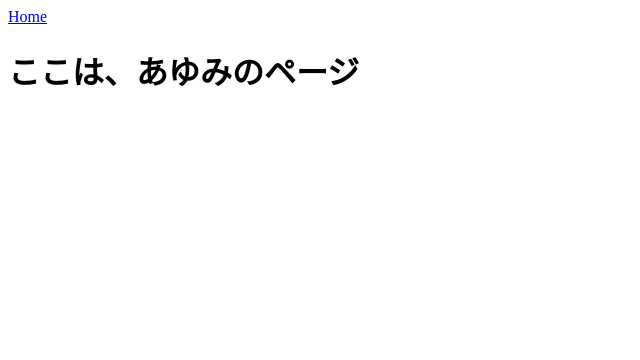
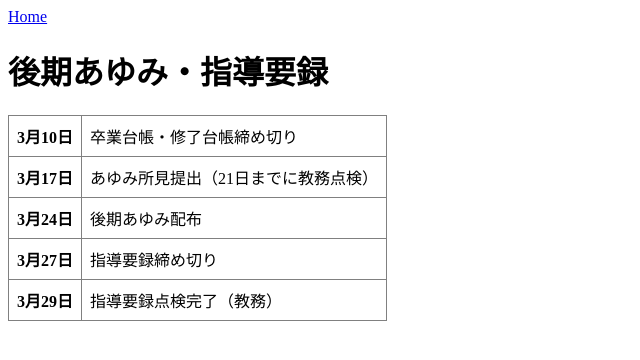
Before and after one commit to tokoshika/astro-deploy, an Astro site: page /astro-deploy/ayumi in a window 1280 px wide. Shown: the whole page, without its empty margins (0-640 px from the left). Built offline with nearby package versions, Linux system fonts and the light colour scheme; Astro itself is replaced by a stand-in of ours.

Commit message:
Add files via upload

```diff
--- a/src/pages/ayumi.astro
+++ b/src/pages/ayumi.astro
@@ -1,13 +1,46 @@
 <!DOCTYPE html>
-<html lang="en">
-<head>
-    <meta charset="UTF-8">
-    <meta http-equiv="X-UA-Compatible" content="IE=edge">
-    <meta name="viewport" content="width=device-width, initial-scale=1.0">
+<html lang="ja">
+  <head>
+    <meta charset="UTF-8" />
+    <meta http-equiv="X-UA-Compatible" content="IE=edge" />
+    <meta name="viewport" content="width=device-width, initial-scale=1.0" />
     <title>Document</title>
-</head>
-<body>
+  </head>
+  <body>
     <a href="https://tokoshika.github.io/astro-deploy/">Home</a>
-    <h1>ここは、あゆみのページ</h1>
-</body>
+    <h1>後期あゆみ・指導要録</h1>
+
+    <table border="1" style="border-collapse: collapse">
+      <tr>
+        <th> 3月10日</th>
+        <td>卒業台帳・修了台帳締め切り</td>
+      </tr>
+      <tr>
+        <th> 3月17日</th>
+        <td>あゆみ所見提出（21日までに教務点検）</td>
+      </tr>
+      <tr>
+        <th> 3月24日</th>
+        <td>後期あゆみ配布</td>
+      </tr>
+      <tr>
+        <th> 3月27日</th>
+        <td>指導要録締め切り</td>
+      </tr>
+      <tr>
+        <th> 3月29日</th>
+        <td>指導要録点検完了（教務）</td>
+      </tr>
+    </table>
+  </body>
 </html>
+
+<style>
+  th {
+    padding: 0.5rem;
+  }
+
+  td {
+    padding: 0.5rem;
+  }
+</style>
--- a/src/pages/ipad.astro
+++ b/src/pages/ipad.astro
@@ -1,5 +1,5 @@
 <!DOCTYPE html>
-<html lang="en">
+<html lang="ja">
 <head>
     <meta charset="UTF-8">
     <meta http-equiv="X-UA-Compatible" content="IE=edge">
```
Also changed, not shown: src/pages/index.astro (+9 -8 lines).
